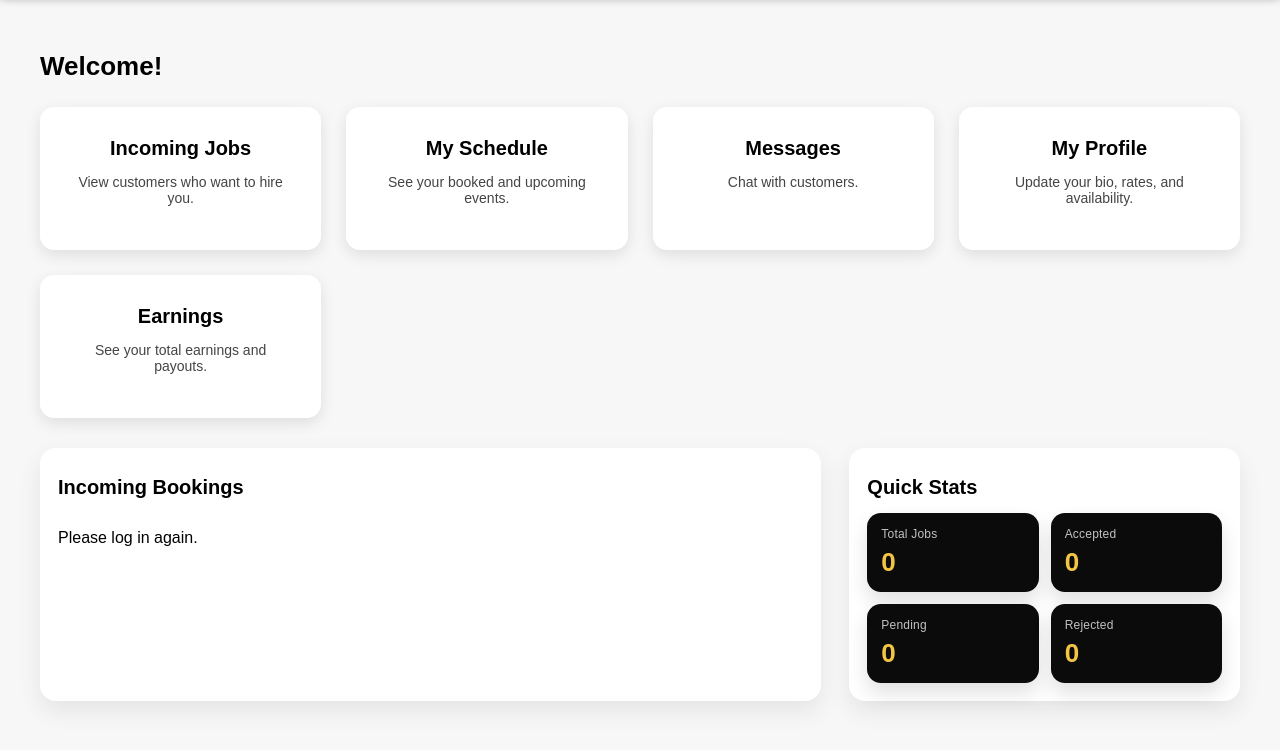
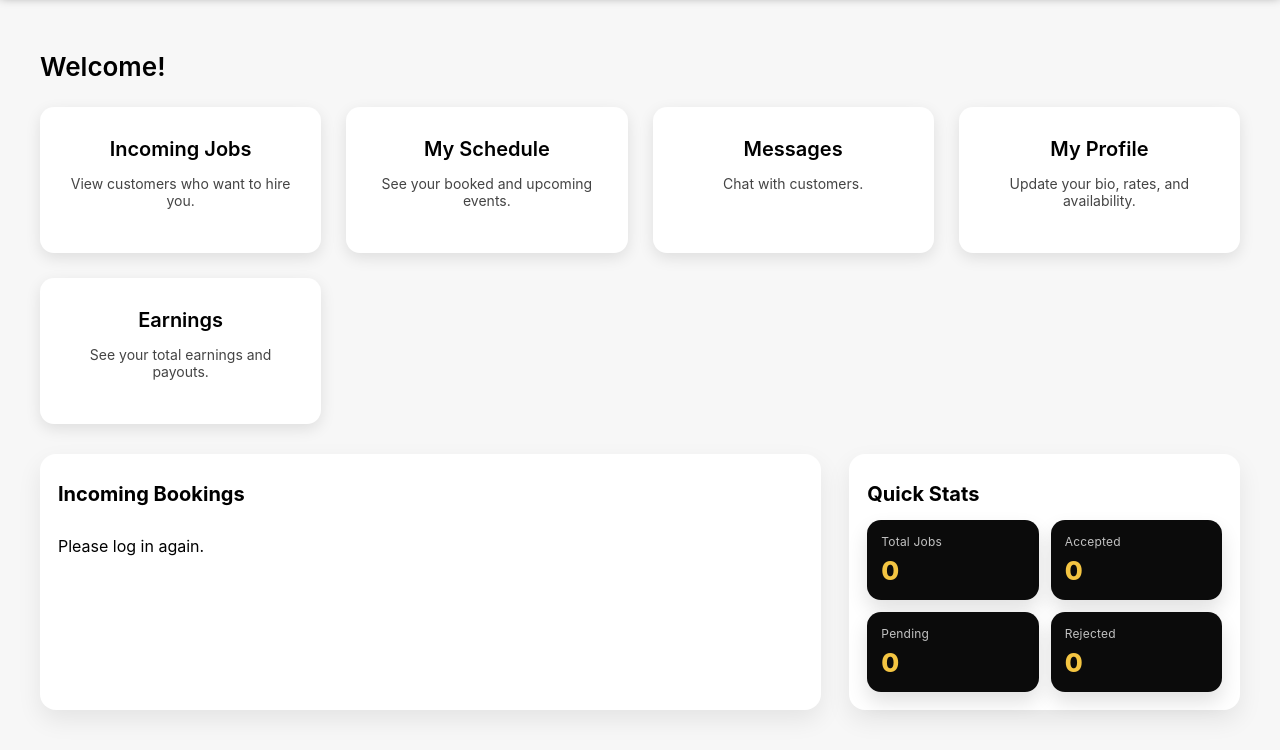
Before and after one commit to Ibromaniac/best-bartenders, a website: page views/bartender-dashboard.html in a window 1280 px wide. Shown: the part 69-819 px from the top of the page. Drawn offline with Linux system fonts and the light colour scheme; no server answers.

Commit message:
Update bartender dashboard page

```diff
--- a/views/bartender-dashboard.html
+++ b/views/bartender-dashboard.html
@@ -8,7 +8,7 @@
     <style>
         body {
             margin: 0;
-            font-family: Arial, sans-serif;
+            font-family: 'Inter', sans-serif;
             background-color: #f7f7f7;
         }
 
```
